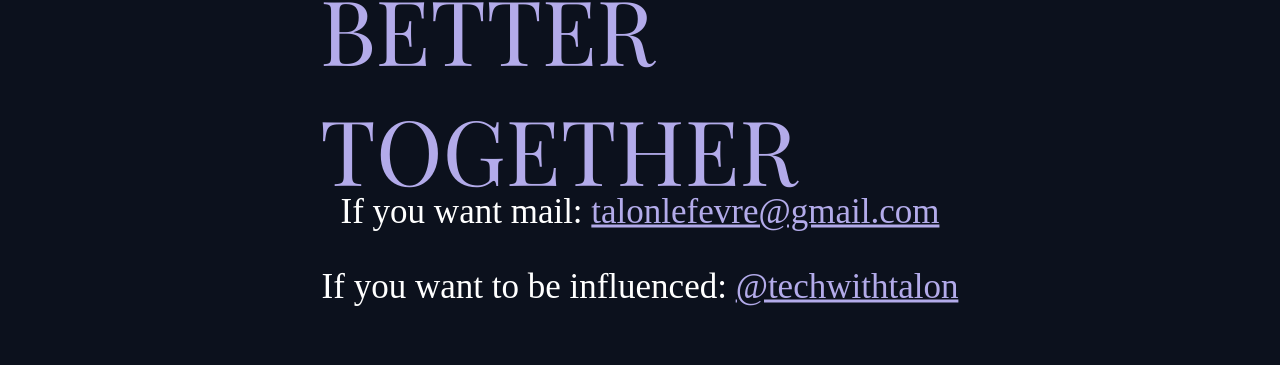
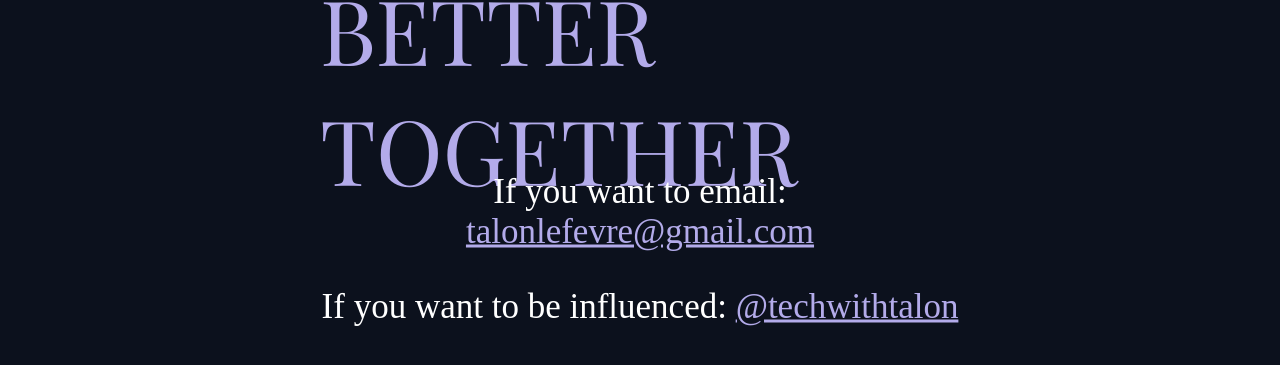
Before and after one commit to talonlefevre/talonlefevre.github.io, a plain HTML site: page contact.html in a window 1280 px wide. Shown: the part 151-516 px from the top of the page. Drawn offline with Linux system fonts and the light colour scheme.

Commit message:
updated contact.html

```diff
--- a/contact.html
+++ b/contact.html
@@ -33,7 +33,7 @@
   <span>BETTER TOGETHER</span>
 
   <div id="social-links">
-    <p id="mail">If you want mail: <a href="talonlefevre@gmail.com">talonlefevre@gmail.com</a></p>
+    <p id="mail">If you want to email: <a href="talonlefevre@gmail.com">talonlefevre@gmail.com</a></p>
     <p id="influence">If you want to be influenced: <a href="https://www.instagram.com/techwithtalon/">@techwithtalon</a></p>
   </div>
 
```
